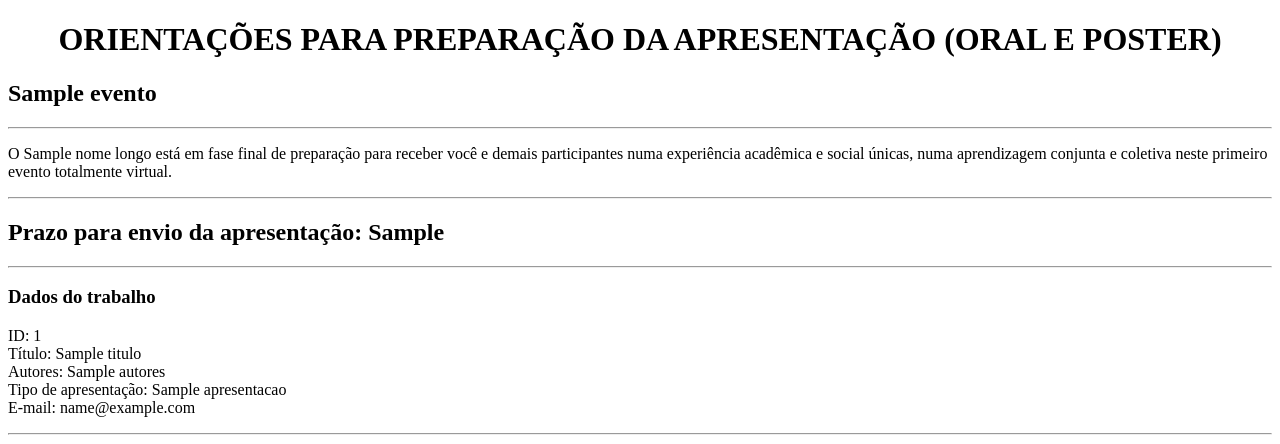
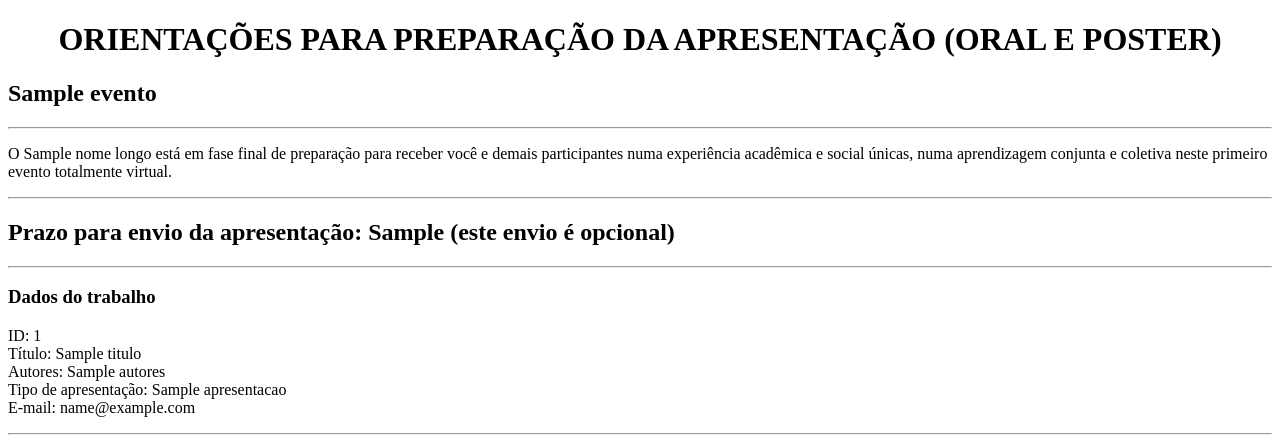
Before and after one commit to rafaelperazzo/cppgi, a Flask app: template flask/templates/email_instrucoes.html in a window 1280 px wide. Shown: the top 444 px of the page. Run offline with Flask 2, Linux system fonts and the light colour scheme; the template is opened without the code that fills it: most values are stand-ins (such as "Sample title", 1, 10 or a date in 2020); parts of the project's set-up code (start-up, migrations or seed data) failed here and were passed over; some libraries are stand-ins or nearby versions.

Commit message:
Mais ajustes

```diff
--- a/flask/templates/email_instrucoes.html
+++ b/flask/templates/email_instrucoes.html
@@ -15,7 +15,7 @@
       </p>
       <hr>
       <p>
-        <h2>Prazo para envio da apresentação: {{prazo_apresentacao}}</h2>
+        <h2>Prazo para envio da apresentação: {{prazo_apresentacao}} (este envio é opcional)</h2>
       </p>
       <hr>
       <p>
```
